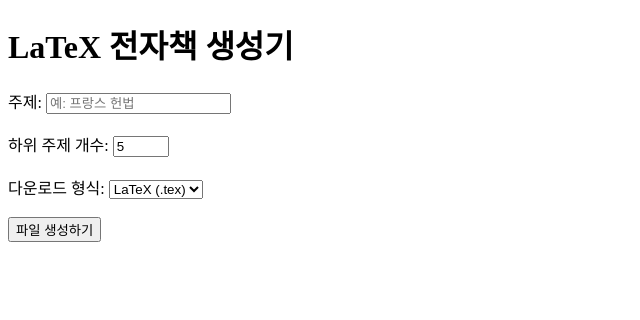
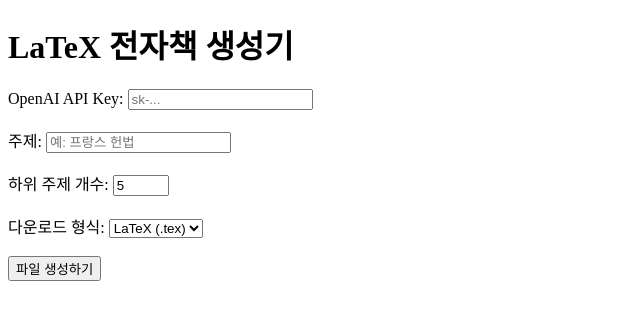
Before and after one commit to acatree/menu, a Flask app: page /index2 in a window 1280 px wide. Shown: the top 320 px of the page, without its empty margins (0-640 px from the left). Run offline with Flask 3, Linux system fonts and the light colour scheme.

Commit message:
Update index2.html

```diff
--- a/templates/index2.html
+++ b/templates/index2.html
@@ -13,6 +13,9 @@
     {% endif %}
 
     <form method="post">
+    <label for="apikey">OpenAI API Key:</label>
+    <input type="password" id="apikey" name="apikey" placeholder="sk-..." required>
+    <br><br>
     <label for="topic">주제:</label>
     <input type="text" id="topic" name="topic" placeholder="예: 프랑스 헌법" required>
     <br><br>
```
